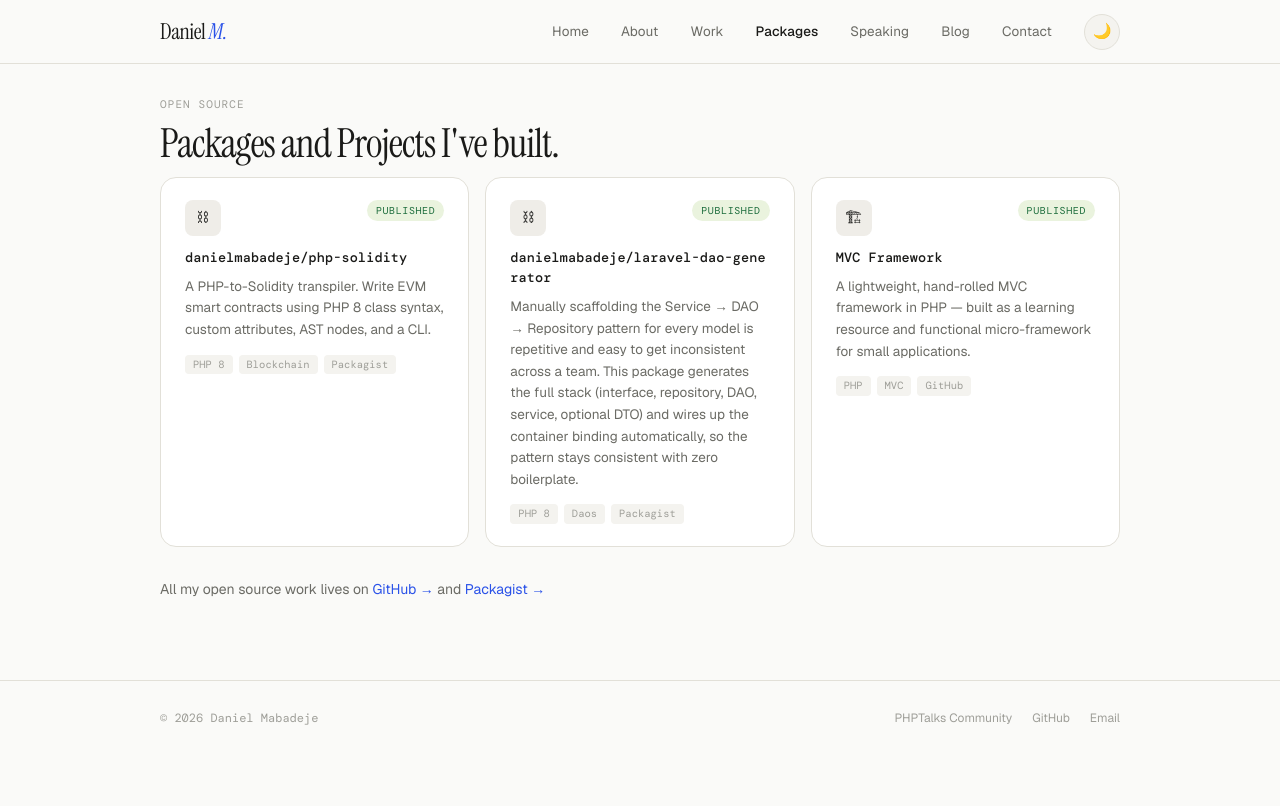
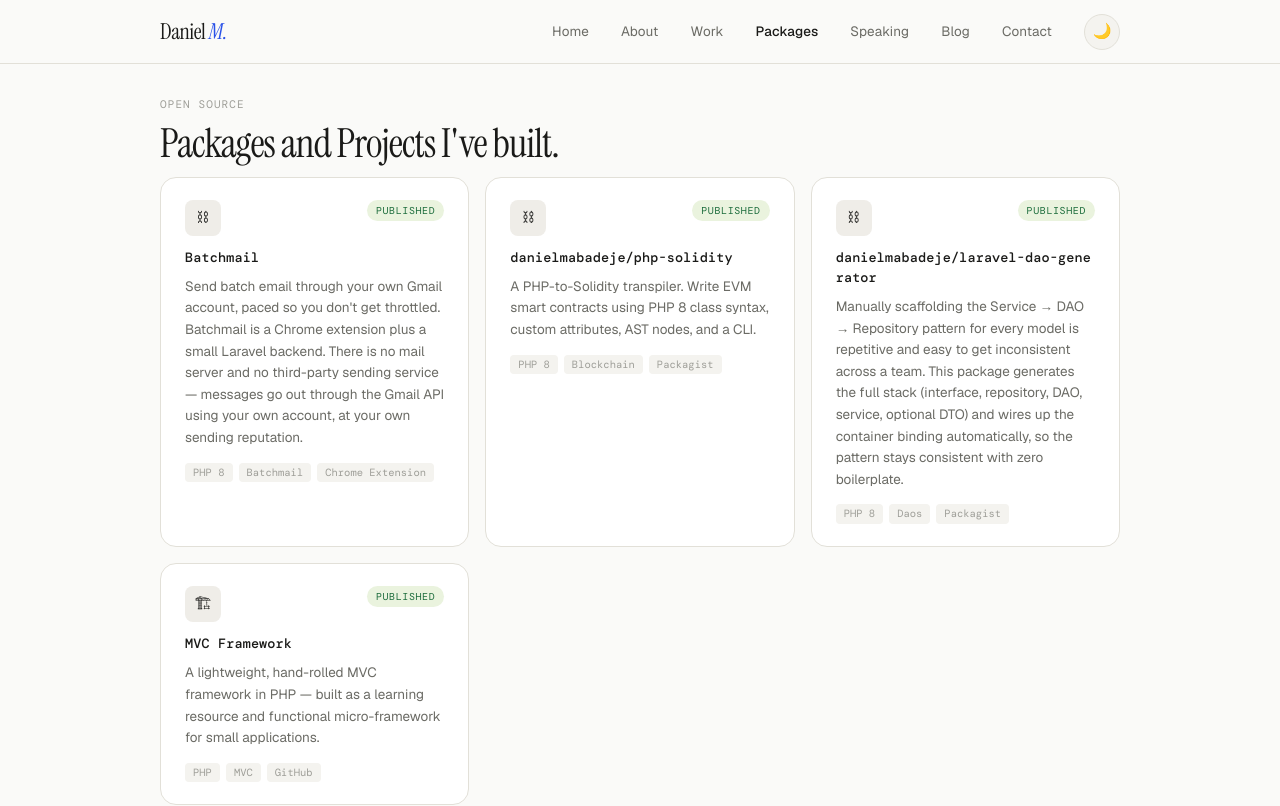
Before and after one commit to DanielMabadeje/myprofile, a Vue app: page /packages in a window 1280 px wide. Shown: the top 806 px of the page. Built offline with nearby package versions, Linux system fonts and the light colour scheme.

Commit message:
Add Batchmail package to portfolio
Added Batchmail package with details and link.

```diff
--- a/src/data/portfolio.js
+++ b/src/data/portfolio.js
@@ -71,6 +71,15 @@ export const catLabels = {
 }
 
 export const packages = [
+  {
+    icon: '⛓',
+    name: 'Batchmail',
+    desc: "Send batch email through your own Gmail account, paced so you don't get throttled. Batchmail is a Chrome extension plus a small Laravel backend. There is no mail server and no third-party sending service — messages go out through the Gmail API using your own account, at your own sending reputation.",
+    link: 'https://github.com/DanielMabadeje/Batchmail',
+    tags: ['PHP 8', 'Batchmail', 'Chrome Extension'],
+    status: 'published',
+  },
+
   {
     icon: '⛓',
     name: 'danielmabadeje/php-solidity',
```
